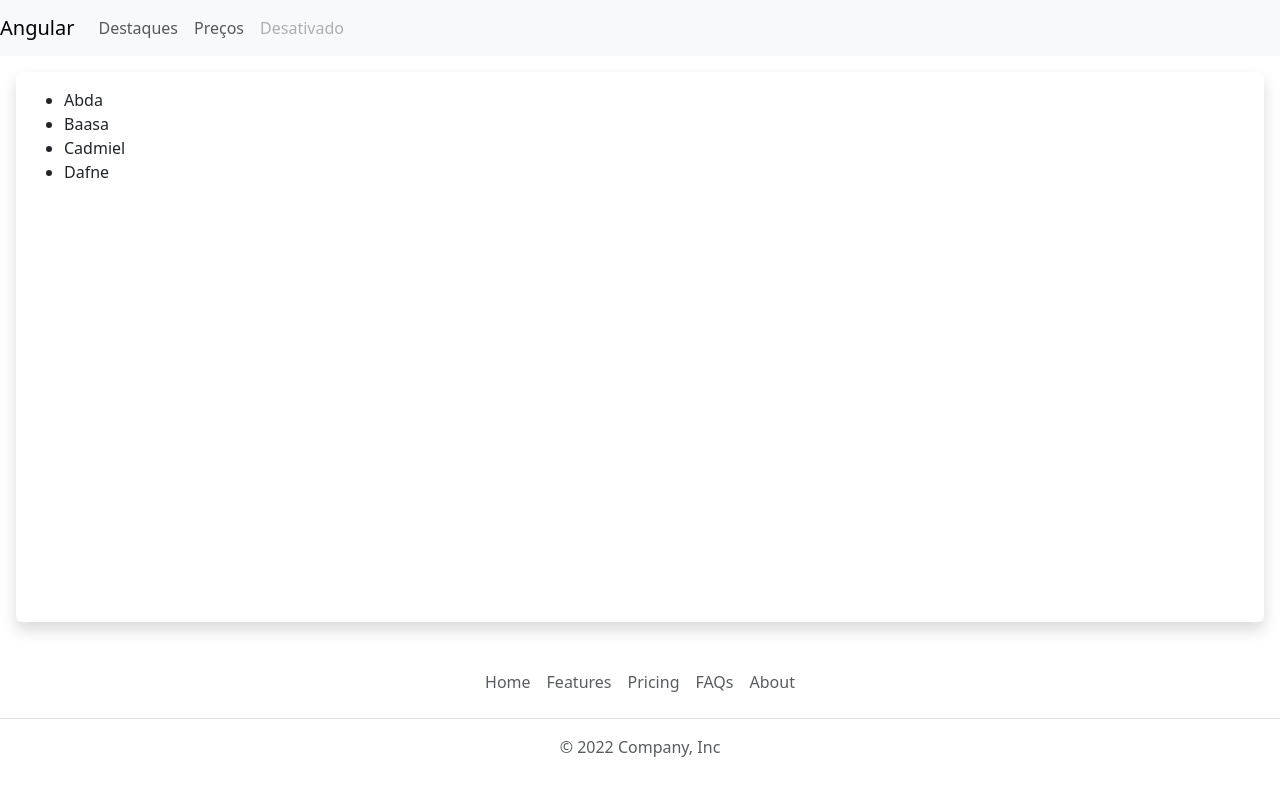
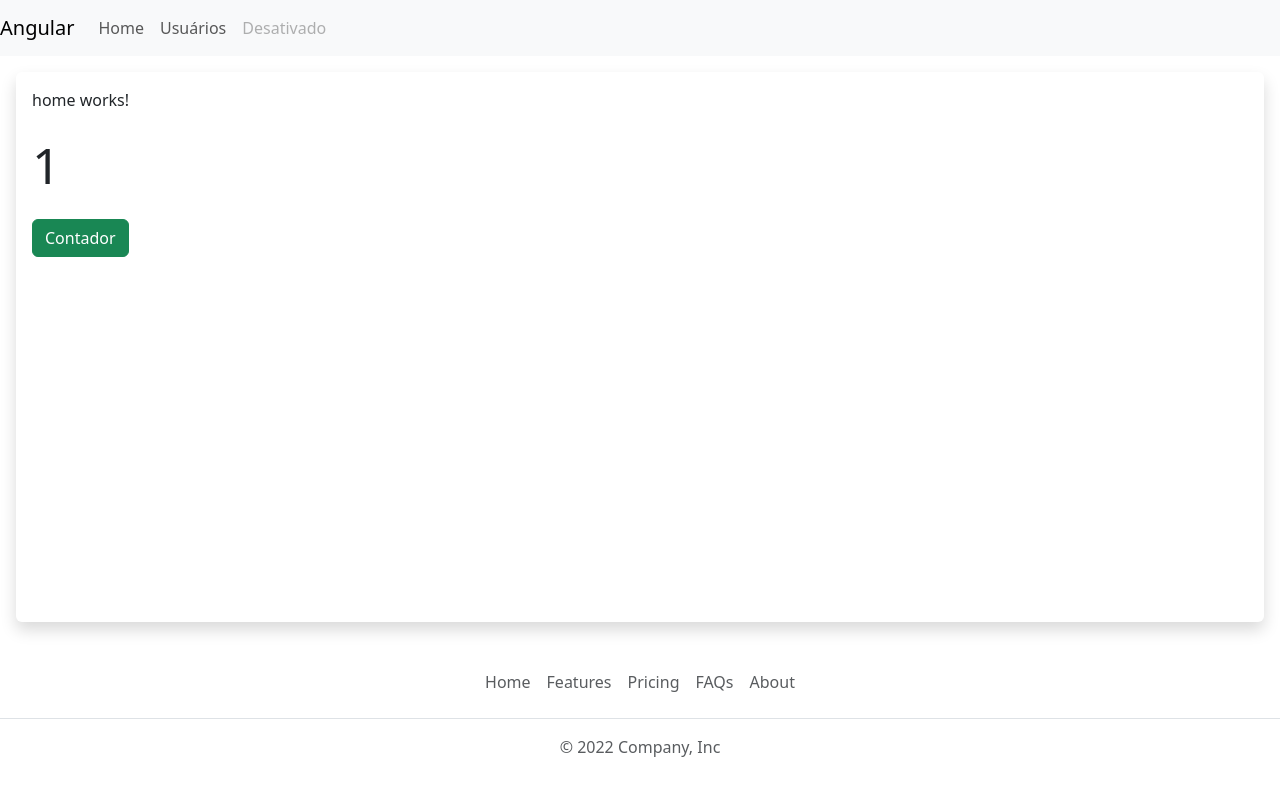
Before and after one commit to fabao1966/angular-testes, an Angular app: page / in a window 1280 px wide. Shown: the top 796 px of the page. Built offline with nearby package versions, Linux system fonts and the light colour scheme.

Commit message:
Add rotas no Angular

```diff
--- a/src/app/_components/navbar/navbar.component.html
+++ b/src/app/_components/navbar/navbar.component.html
@@ -6,10 +6,10 @@
   <div class="collapse navbar-collapse" id="navbarNav">
     <ul class="navbar-nav">
       <li class="nav-item">
-        <a class="nav-link" href="#">Destaques</a>
+        <a class="nav-link" routerLink="/">Home</a>
       </li>
       <li class="nav-item">
-        <a class="nav-link" href="#">Preços</a>
+        <a class="nav-link" routerLink="/users">Usuários</a>
       </li>
       <li class="nav-item">
         <a class="nav-link disabled" href="#">Desativado</a>
--- a/src/app/_components/navbar/navbar.component.ts
+++ b/src/app/_components/navbar/navbar.component.ts
@@ -1,9 +1,10 @@
 import { Component, OnInit } from '@angular/core';
+import { RouterModule, RouterOutlet } from '@angular/router';
 
 @Component({
   selector: 'app-navbar',
   standalone: true,
-  imports: [],
+  imports: [RouterOutlet, RouterModule],
   templateUrl: './navbar.component.html',
   styleUrl: './navbar.component.css'
 })
--- a/src/app/app.component.html
+++ b/src/app/app.component.html
@@ -1,5 +1,5 @@
 <app-navbar></app-navbar>
 <app-base-ui>
-  <app-users></app-users>
+  <router-outlet></router-outlet>
 </app-base-ui>
 <app-footer></app-footer>
--- a/src/app/app.component.ts
+++ b/src/app/app.component.ts
@@ -1,5 +1,5 @@
 import { Component } from '@angular/core';
-import { RouterOutlet } from '@angular/router';
+import { RouterModule, RouterOutlet } from '@angular/router';
 import { NavbarComponent } from "./_components/navbar/navbar.component";
 import { HomeComponent } from "./pages/home/home.component";
 import { FooterComponent } from "./_components/footer/footer.component";
@@ -12,7 +12,7 @@ import { UsersComponent } from "./pages/users/users.component";
     standalone: true,
     templateUrl: './app.component.html',
     styleUrl: './app.component.css',
-    imports: [RouterOutlet, NavbarComponent, HomeComponent, FooterComponent, CommonModule, BaseUIComponent, UsersComponent]
+    imports: [RouterOutlet, NavbarComponent, HomeComponent, FooterComponent, CommonModule, BaseUIComponent, UsersComponent, RouterModule]
 })
 export class AppComponent {
   title = 'Angular Testes';
--- a/src/app/app.routes.ts
+++ b/src/app/app.routes.ts
@@ -1,3 +1,8 @@
 import { Routes } from '@angular/router';
+import { HomeComponent } from './pages/home/home.component';
+import { UsersComponent } from './pages/users/users.component';
 
-export const routes: Routes = [];
+export const routes: Routes = [
+  {path:'', component: HomeComponent},
+  {path:'users', component: UsersComponent}
+];
--- a/src/app/pages/users/users.component.html
+++ b/src/app/pages/users/users.component.html
@@ -1,3 +1,4 @@
+<h1>Usuários</h1>
 <ul>
   <li *ngFor="let item of nomes">{{ item }}</li>
 </ul>
```
